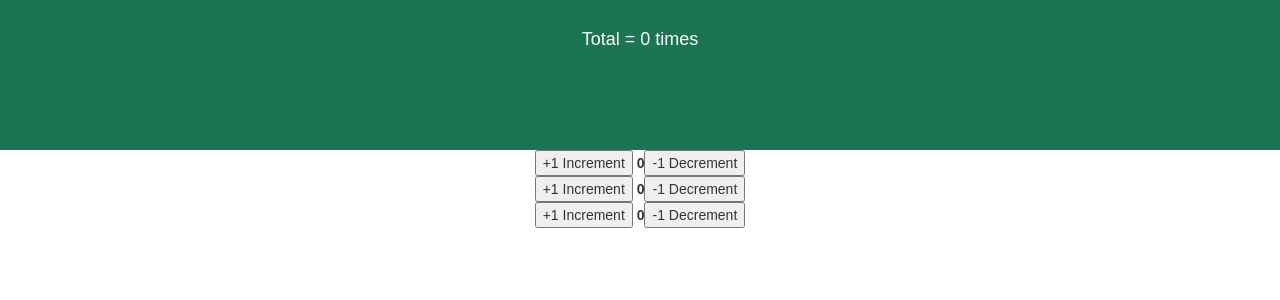
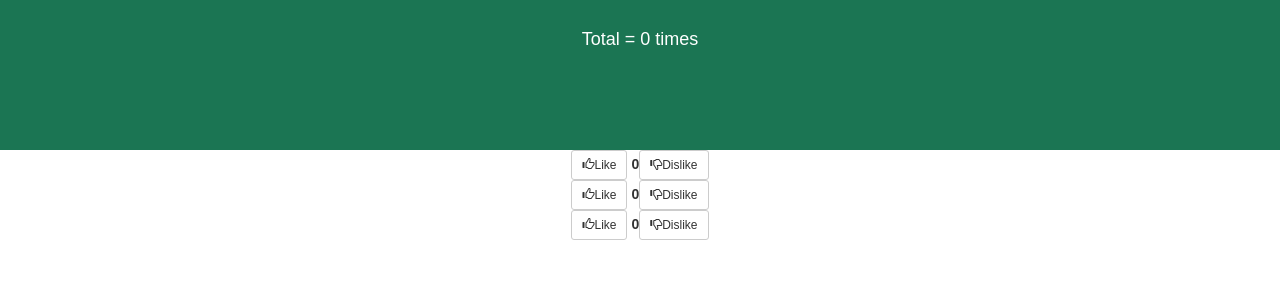
Before and after one commit to godha555/ReactDemo, a React (Create React App) app in the folder my-app/: page / in a window 1280 px wide. Shown: the top 300 px of the page. Built offline with nearby package versions, Linux system fonts and the light colour scheme.

Commit message:
increment decrement like dislike buttons

```diff
--- a/my-app/src/App.js
+++ b/my-app/src/App.js
@@ -44,9 +44,9 @@ class App extends Component {
 
           </header>
 
-          <IncDec incrementName="Increment" decrementName="Decrement" myFunction={this.myFunction} />
-          <IncDec incrementName="Increment" decrementName="Decrement" myFunction={this.myFunction} />
-          <IncDec incrementName="Increment" decrementName="Decrement" myFunction={this.myFunction} />
+          <IncDec incrementName="Like" decrementName="Dislike" myFunction={this.myFunction} />
+          <IncDec incrementName="Like" decrementName="Dislike" myFunction={this.myFunction} />
+          <IncDec incrementName="Like" decrementName="Dislike" myFunction={this.myFunction} />
       </div>
     );
   }
--- a/my-app/src/IncDec.js
+++ b/my-app/src/IncDec.js
@@ -20,9 +20,13 @@ class IncDec extends Component {
     render() {
       return (
           <div>
-              <button onClick={this.increment}>+1 {this.props.incrementName}</button>
+              <button type="button" class="btn btn-default btn-sm" onClick={this.increment}>
+          <span class="glyphicon glyphicon-thumbs-up"></span>
+               {this.props.incrementName}</button>
               <b> {this.state.myCounter}</b>
-              <button onClick={this.decrement}>-1 {this.props.decrementName}</button>
+              <button type="button" class="btn btn-default btn-sm" onClick={this.decrement}>
+          <span class="glyphicon glyphicon-thumbs-down"></span>
+              {this.props.decrementName}</button>
               </div>
 
       );
```
